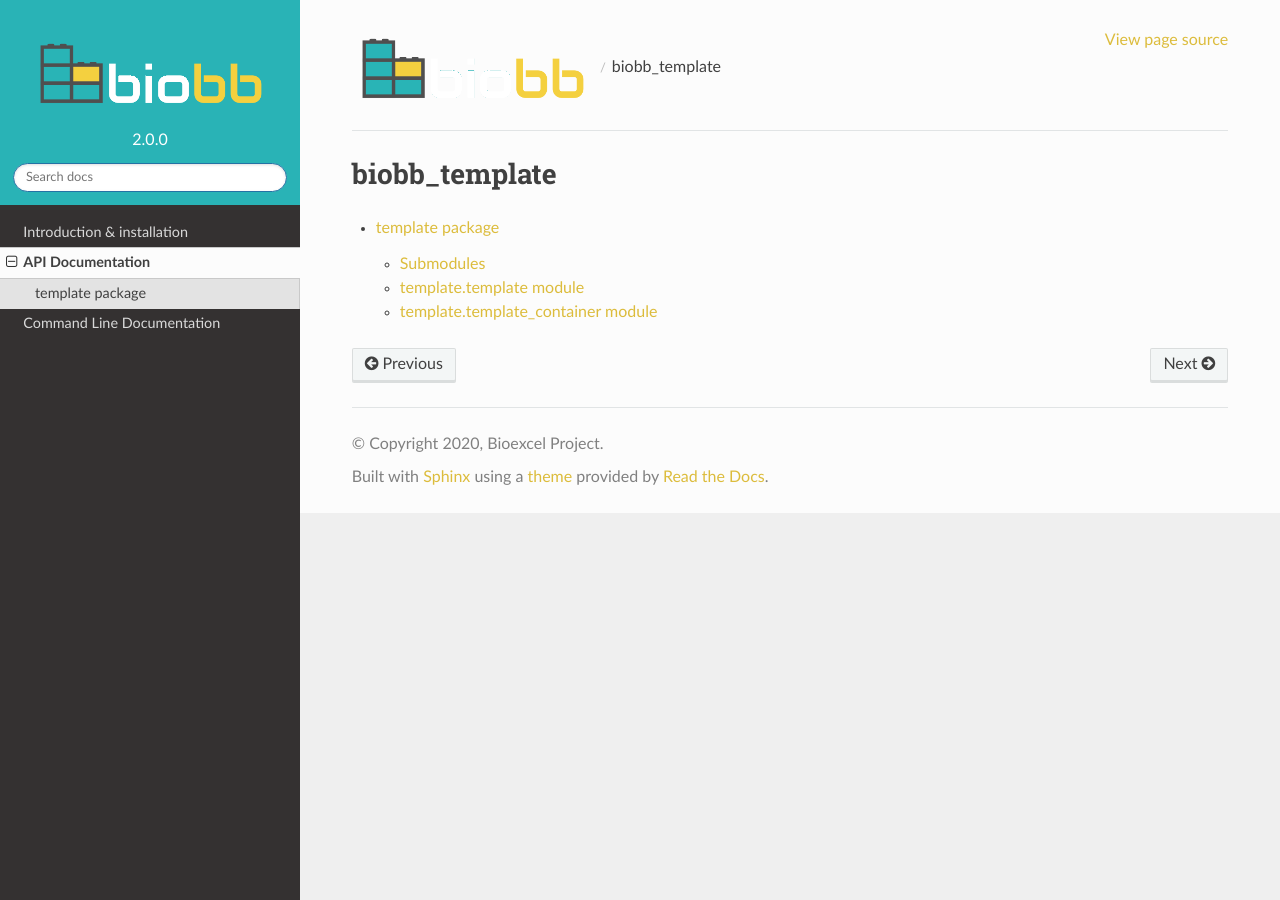
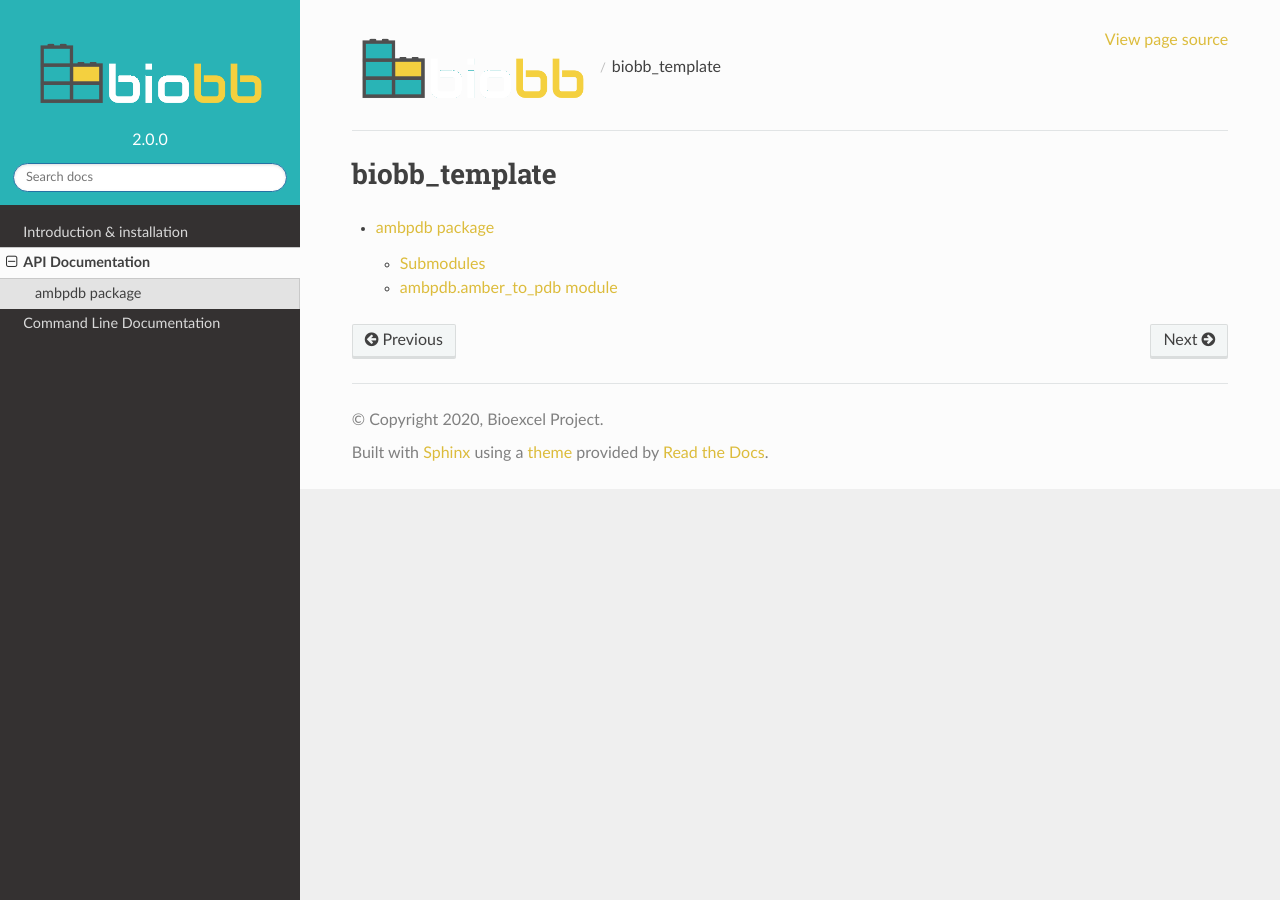
Before and after one commit to bioexcel/biobb_amber, a Sphinx documentation site: the page built from biobb_amber/docs/source/modules.rst, in a window 1280 px wide. Built offline with Sphinx 7.4.7 and the Read the Docs theme 2.0.0, drawn with Linux system fonts in a browser that asks for light colours.

Commit message:
Read the docs bug fixes

```diff
--- a/biobb_amber/__init__.py
+++ b/biobb_amber/__init__.py
@@ -1,2 +1,3 @@
 name = "biobb_amber"
-__all__ = ["ambpdb", "cpptraj", "leap", "nab", "parmed", "pdb4amber", "sander"]
+#__all__ = ["ambpdb", "cpptraj", "leap", "nab", "parmed", "pdb4amber", "process", "sander"]
+__all__ = ["ambpdb"]
--- /dev/null
+++ b/biobb_amber/docs/source/ambpdb.rst
@@ -0,0 +1,13 @@
+ambpdb package
+=====================
+
+Submodules
+----------
+
+ambpdb.amber_to_pdb module
+------------------------
+
+.. automodule:: ambpdb.amber_to_pdb
+    :members:
+    :undoc-members:
+    :show-inheritance:
--- a/biobb_amber/docs/source/modules.rst
+++ b/biobb_amber/docs/source/modules.rst
@@ -4,4 +4,4 @@ biobb_template
 .. toctree::
    :maxdepth: 4
 
-   template
+   ambpdb
--- a/biobb_amber/docs/source/template.rst
+++ /dev/null
@@ -1,21 +0,0 @@
-template package
-=====================
-
-Submodules
-----------
-
-template.template module
-------------------------
-
-.. automodule:: template.template
-    :members:
-    :undoc-members:
-    :show-inheritance:
-
-template.template_container module
-----------------------------------
-
-.. automodule:: template.template_container
-    :members:
-    :undoc-members:
-    :show-inheritance:
```
Also changed, not shown: 1 other file.
